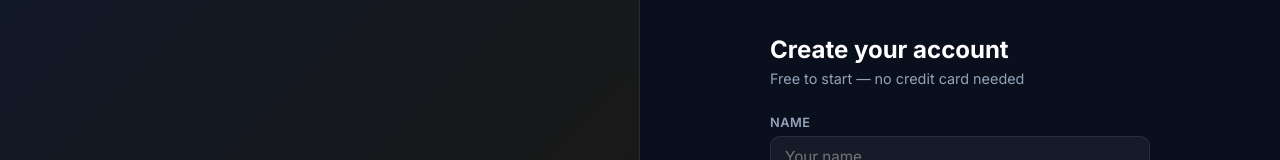
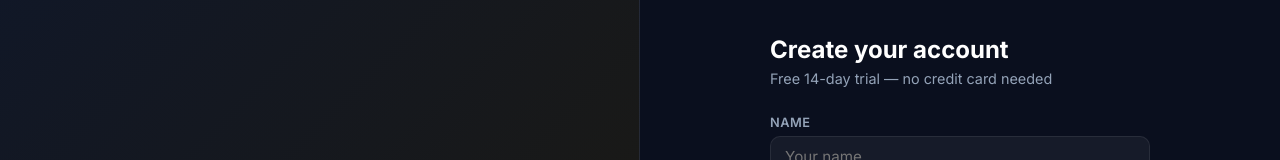
Before and after one commit to dragosnicu/staycompliant, a React (Vite) app in the folder client/: page /register in a window 1280 px wide. Shown: the part 155-315 px from the top of the page. Built offline with nearby package versions, Linux system fonts and the light colour scheme.

Commit message:
Update registration flow to navigate to onboarding

```diff
--- a/client/src/pages/Register.jsx
+++ b/client/src/pages/Register.jsx
@@ -19,7 +19,9 @@ export default function Register() {
     const data = await res.json();
     if (!res.ok) { setError(data.error || 'Registration failed'); setLoading(false); return; }
     localStorage.setItem('token', data.token);
-    navigate('/');
+    localStorage.setItem('email', data.user.email);
+    // New users always go through onboarding
+    navigate('/onboarding');
   };
 
   return (
@@ -33,7 +35,7 @@ export default function Register() {
       <div className="auth-form-panel">
         <div className="auth-form-box">
           <h2>Create your account</h2>
-          <p>Free to start — no credit card needed</p>
+          <p>Free 14-day trial — no credit card needed</p>
           {error && <p className="form-error">{error}</p>}
           <div className="form-group">
             <label>Name</label>
```
